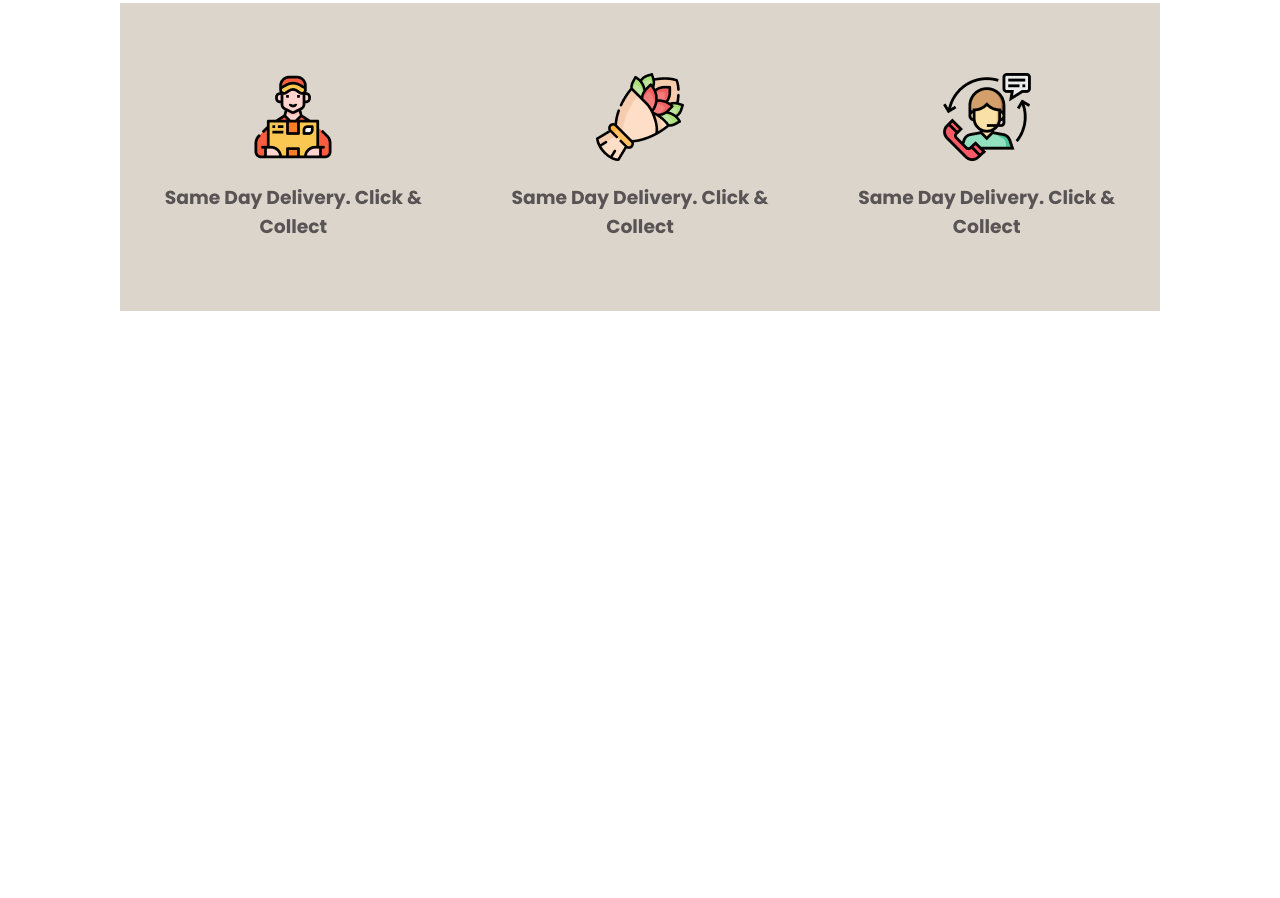
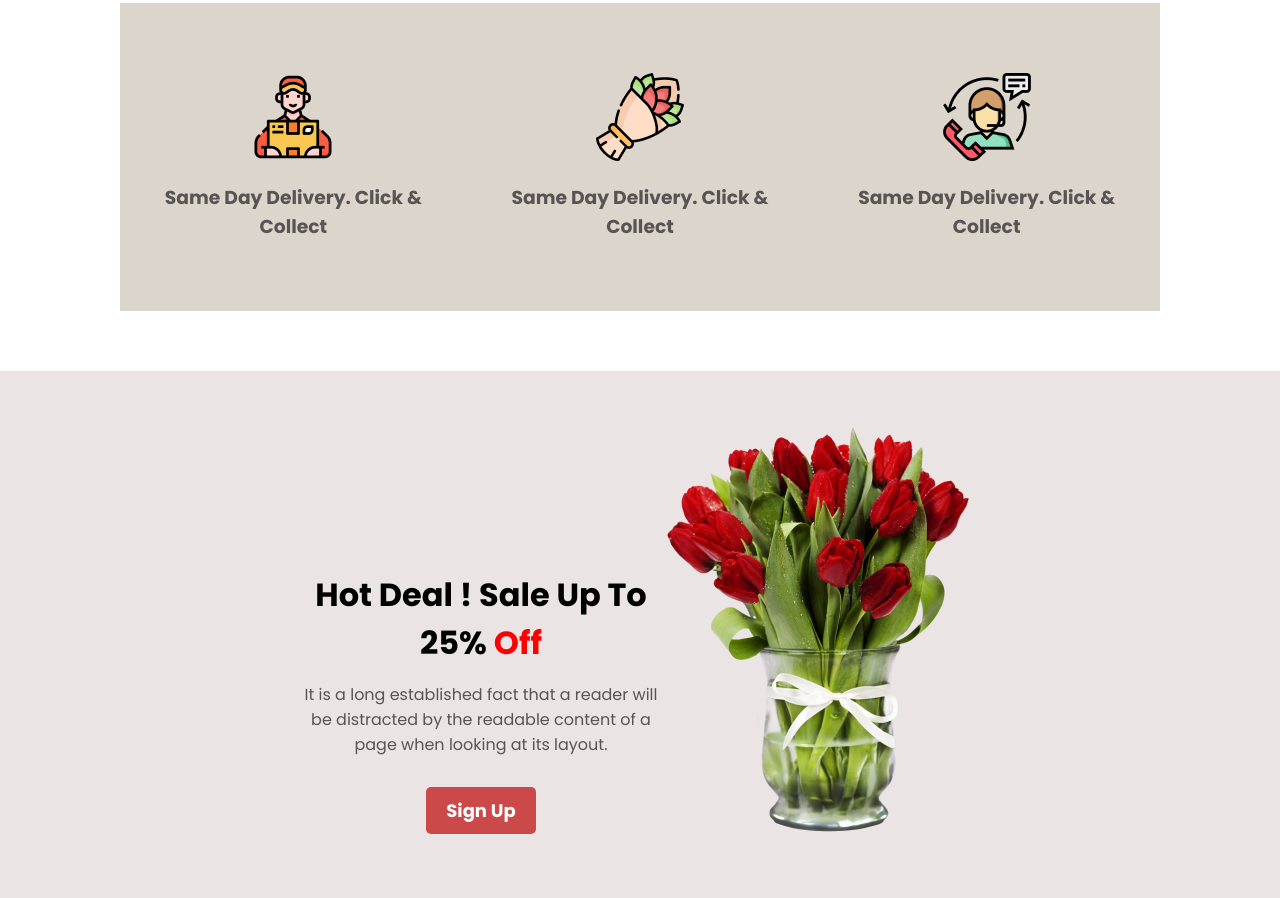
Before and after one commit to MdSHiFaTRaHMaN/flower-shop, a plain HTML site: page index.html in a window 1280 px wide. Shown: the part 1499-2397 px from the top of the page. Before the commit the page ends 1870 px from the top, so only its background shows below. Drawn offline with Linux system fonts and the light colour scheme.

Commit message:
discount section

```diff
--- a/index.html
+++ b/index.html
@@ -64,5 +64,18 @@
             </div>
         </section>
 
+        <!-- Discount Section -->
+
+        <section class="offer-section">
+            <div class="discount-massage">
+                <h1>Hot Deal ! Sale Up To 25% <span>Off</span></h1>
+                <p>It is a long established fact that a reader will be distracted by the readable
+                    content of a page when looking at its layout.</p>
+                <button class="btn-primary">Sign Up</button>
+            </div>
+            <div class="offer-item">
+                <img src="images/pngwing 8.png" alt="">
+            </div>
+        </section>
 </body>
 </html>
--- a/style.css
+++ b/style.css
@@ -116,3 +116,28 @@
     margin-top: 15px;
 
 }
+   /* Discount Section */
+.offer-section{
+    display: flex;
+    justify-content: space-between;
+    background-color: #eae4e4;
+    padding: 50px 300px;
+}
+.discount-massage{
+    text-align: center;
+    max-width: 550px;
+    margin-top: 150px;
+}
+.discount-massage h1{
+    font-size: 32px;
+}
+.discount-massage h1 span{
+    color: red;
+}
+.discount-massage p{
+    color:#585354;
+    margin-top: 15px;
+}
+.discount-massage button{
+    margin-top: 30px;
+}
```
